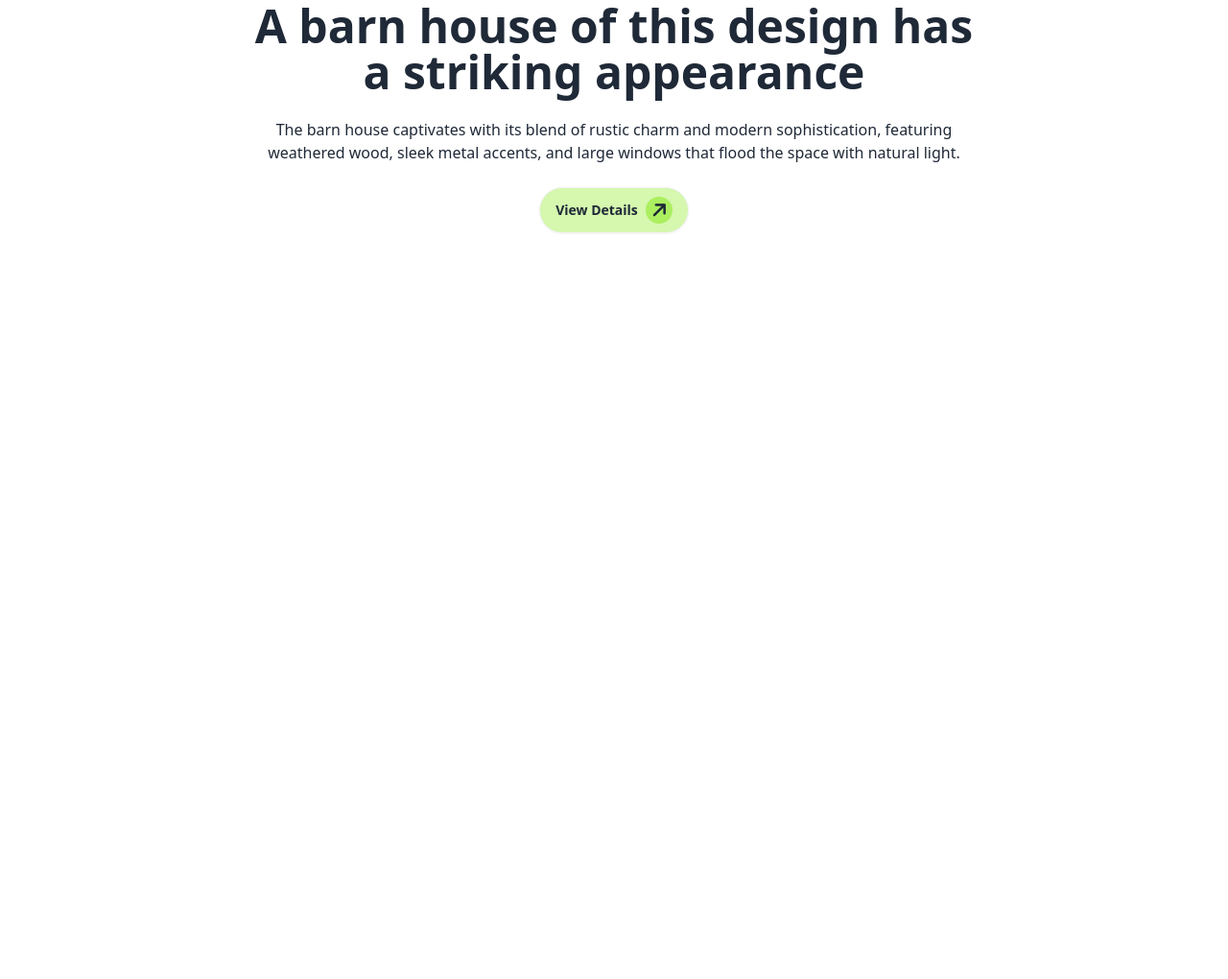
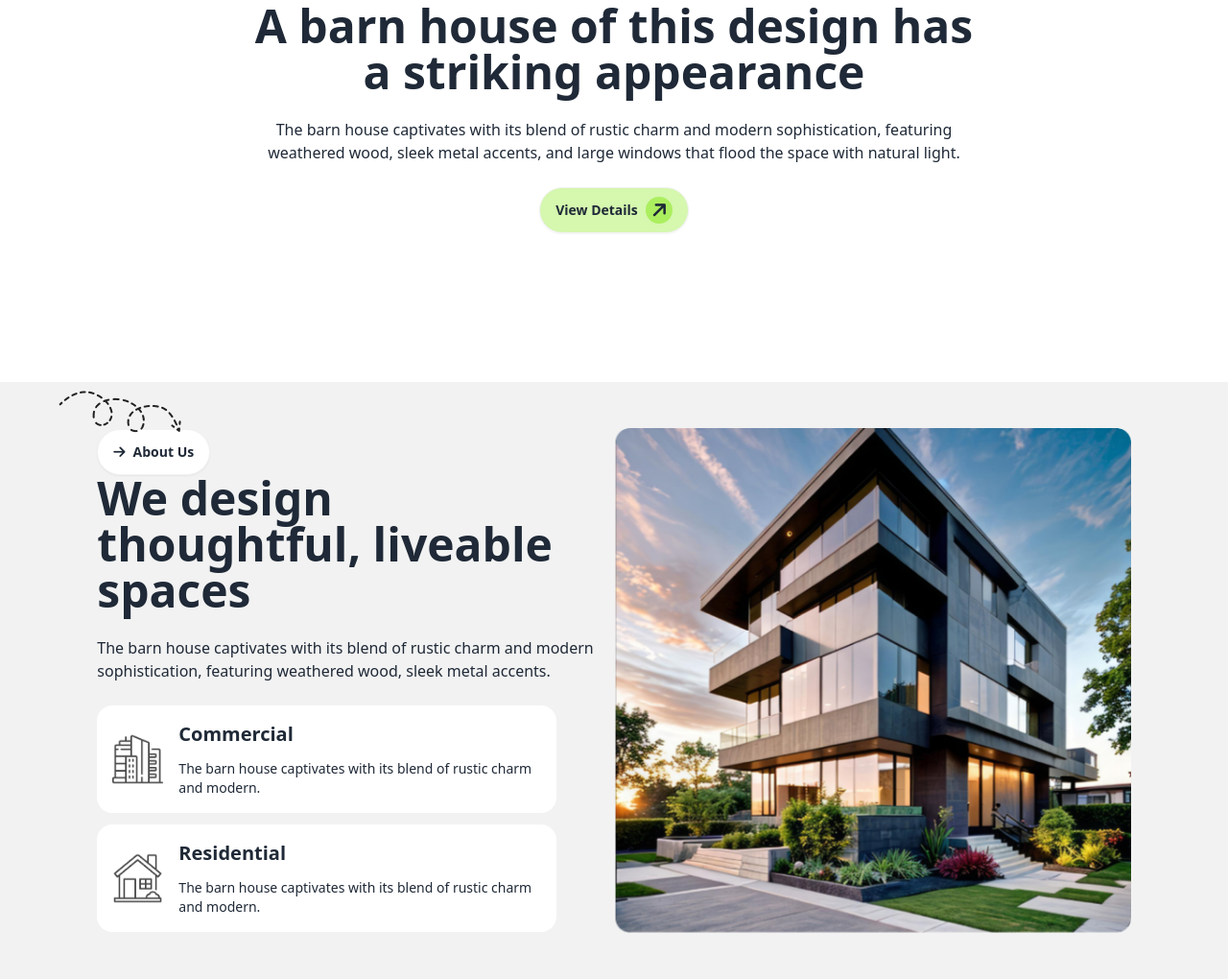
Before and after one commit to ahmadraiyano/b10-3rd-assignment, a plain HTML site: page index.html in a window 1280 px wide. Shown: the part 502-1522 px from the top of the page at 96% size. Before the commit the page ends 900 px from the top, so only its background shows below. Drawn offline with nearby package versions, Linux system fonts and the light colour scheme.

Commit message:
thoughtful design section done

```diff
--- a/index.html
+++ b/index.html
@@ -93,7 +93,50 @@
         </div>
     </header>
     <main>
-
+      <div class="bg-base-200">
+        <section class="sm:11/12 w-5/6 sm:w-11/12 mx-auto">
+        <div class="hero p-8">
+          <div class="hero-content flex-col lg:flex-row">
+            <div class="lg:w-3/6 relative">
+              <div class="absolute -top-10 -left-10 hidden lg:flex">
+                <img src="assets/Vector.png" alt="vector">
+              </div>
+              <button class="btn rounded-full bg-white"><i class="fa-solid fa-arrow-right"></i>About Us</button>
+              <h1 class="text-5xl font-bold">We design thoughtful, liveable spaces</h1>
+              <p class="py-6">
+                The barn house captivates with its blend of rustic charm and
+                modern sophistication, featuring weathered wood, sleek metal accents.
+              </p>
+              <div class="card card-compact bg-base-100 lg:w-11/12 flex flex-row">
+                <div class="my-auto ml-4">
+                  <img
+                    src="assets/commercial.png"
+                    alt="Commercial" />
+                </div>
+                <div class="card-body">
+                  <h2 class="card-title">Commercial</h2>
+                  <p>The barn house captivates with its blend of rustic charm and modern.</p>
+                </div>
+              </div>
+              <div class="card card-compact bg-base-100 lg:w-11/12 flex flex-row mt-3">
+                <div class="my-auto ml-4">
+                  <img
+                    src="assets/residential.png"
+                    alt="Commercial" />
+                </div>
+                <div class="card-body">
+                  <h2 class="card-title">Residential</h2>
+                  <p>The barn house captivates with its blend of rustic charm and modern.</p>
+                </div>
+              </div>
+            </div>
+              <img
+              src="assets/Rectangle.png"
+              class="rounded-lg lg:w-3/6" />
+          </div>
+        </div>
+        </section>
+      </div>
     </main>
     <footer>
 
```
